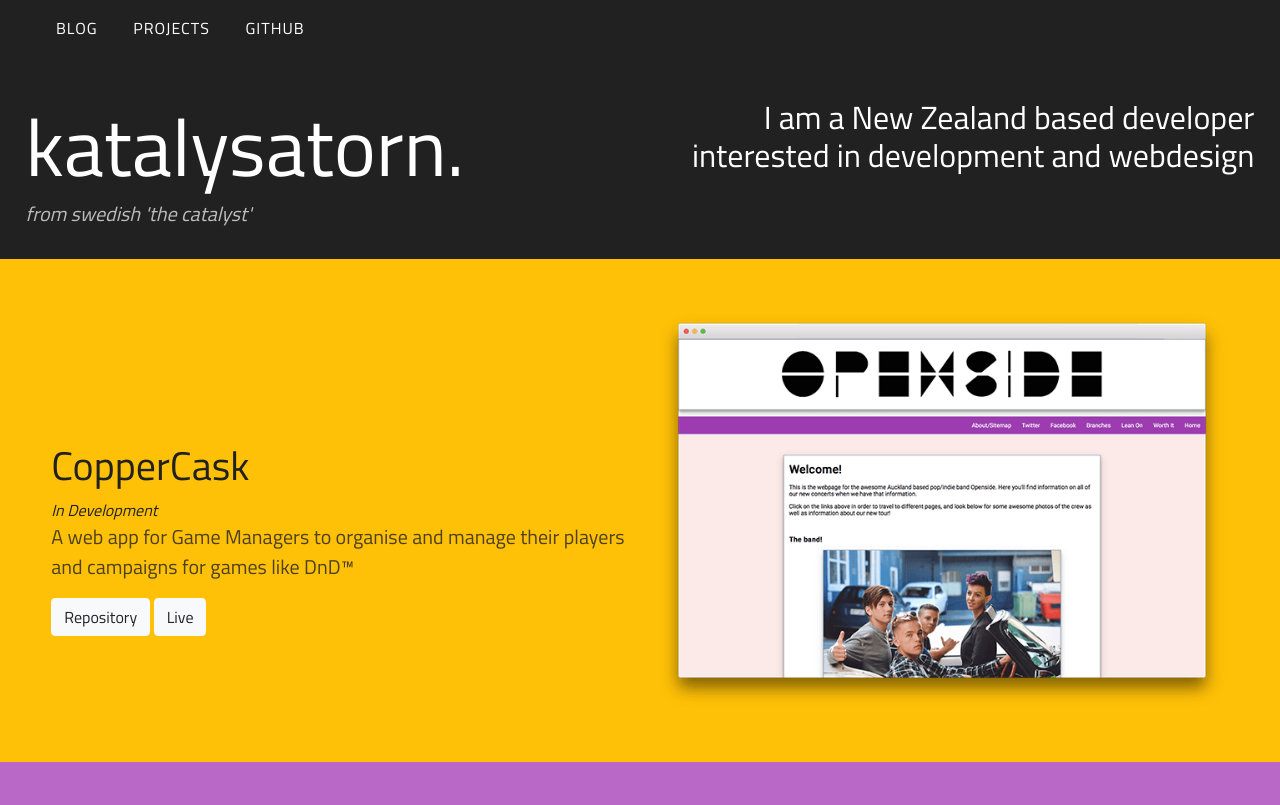
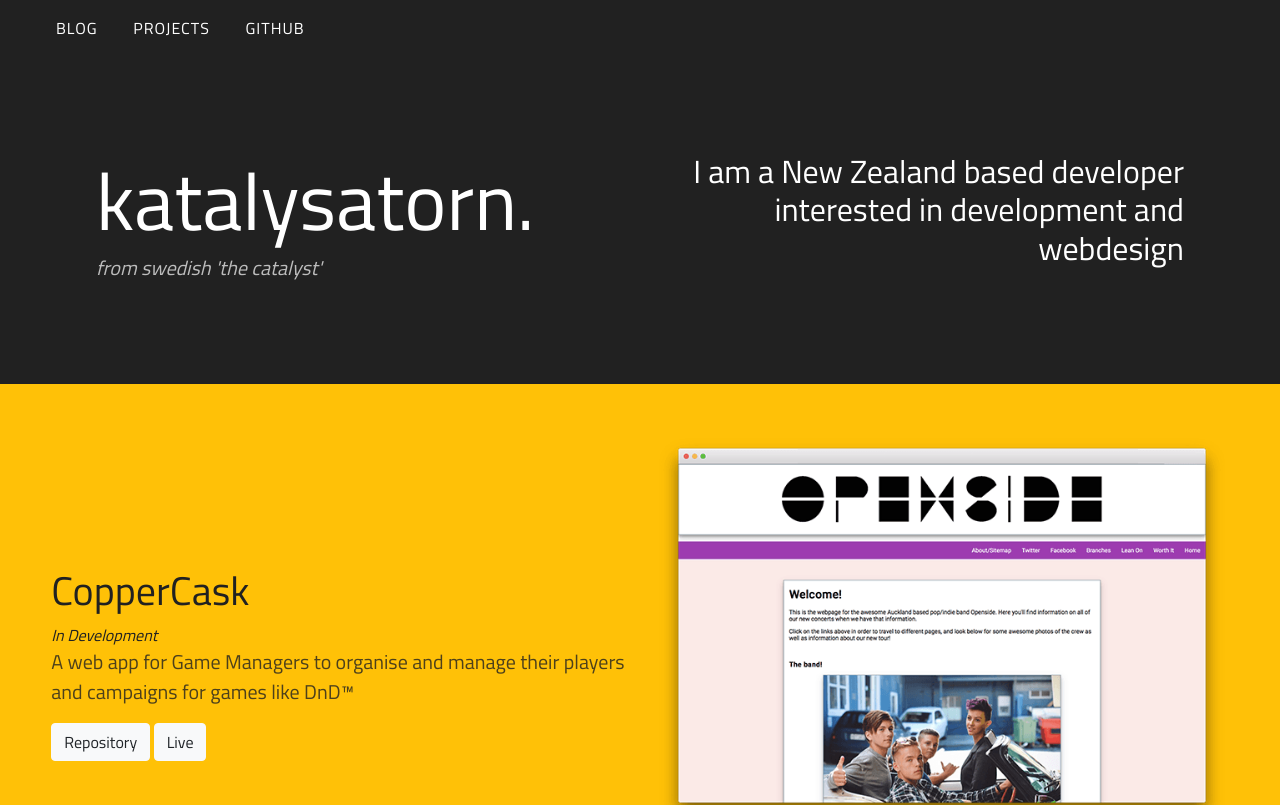
Before and after one commit to vaginessa/ColorWebsite, a plain HTML site: page index.html in a window 1280 px wide. Shown: the top 805 px of the page. Drawn offline with nearby package versions, Linux system fonts and the light colour scheme.

Commit message:
Changed header sizing

```diff
--- a/assets/style.css
+++ b/assets/style.css
@@ -16,6 +16,7 @@
 
 body {
   color: #FFF;
+  background-color: var(--kat-material-grey);
   margin: 0;
   padding: 0;
   font-family: var(--kat-fonts-main);
@@ -42,7 +43,8 @@ nav ul li a {
 .third-title { font-size: 4vh; }
 
 #header {
-  padding: 2vw;
+  padding: 2vh;
+  margin: 10vh;
 }
 
 #footer {
--- a/index.html
+++ b/index.html
@@ -10,7 +10,7 @@
   <body>
 
     <div id="container">
-      <div class="bg-grey">
+      <div>
         <nav>
           <ul>
             <li><a href="http://blog.katalysatorn.xyz">BLOG</a></li>
```
